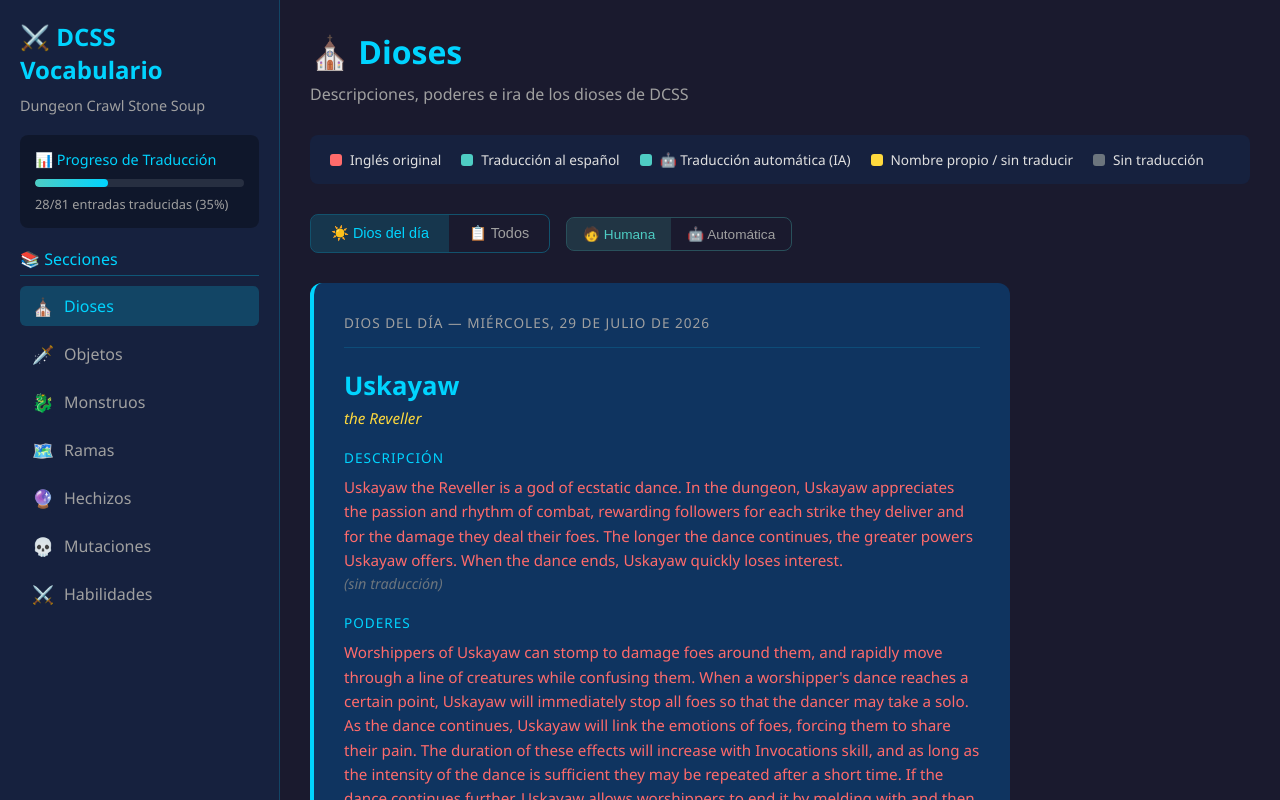
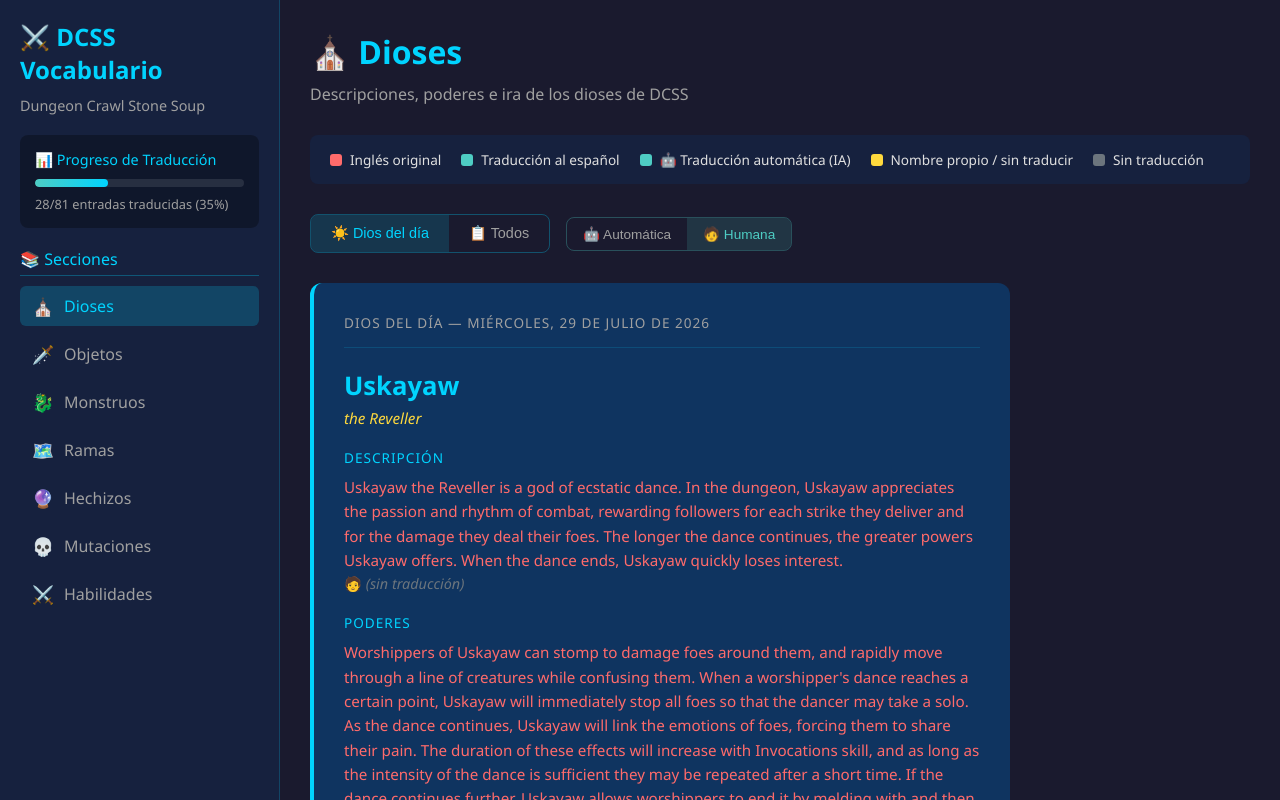
Before and after one commit to darellanodev/dcss-help, a React (Vite) app: page / in a window 1280 px wide. Both pictures are taken after a click on the button "🧑 Humana". Shown: the top 800 px of the page. Built offline with nearby package versions, Linux system fonts and the light colour scheme.

Commit message:
fix: Reorder buttons in TranslationToggle and use the human emoji in god cards

```diff
--- a/src/components/GodCard/GodCard.tsx
+++ b/src/components/GodCard/GodCard.tsx
@@ -10,7 +10,7 @@ interface GodCardProps {
 
 function renderSpanish(text: GodText, useMachine: boolean) {
   const sourceText = useMachine ? text.es_mt : text.es
-  const prefix = useMachine && text.es_mt ? '🤖 ' : ''
+  const prefix = useMachine ? '🤖 ' : '🧑 '
   if (sourceText) {
     return (
       <div
@@ -19,7 +19,7 @@ function renderSpanish(text: GodText, useMachine: boolean) {
       />
     )
   }
-  return <div className={styles.noTranslation}>(sin traducción)</div>
+  return <div className={styles.noTranslation}><span style={{fontStyle: 'normal'}}>{prefix}</span>(sin traducción)</div>
 }
 
 export default function GodCard({ god, useMachineTranslation }: GodCardProps) {
--- a/src/components/GodSpotlight/GodSpotlight.tsx
+++ b/src/components/GodSpotlight/GodSpotlight.tsx
@@ -19,7 +19,7 @@ function formatDate(): string {
 
 function renderSpanish(text: GodText, useMachine: boolean) {
   const sourceText = useMachine ? text.es_mt : text.es
-  const prefix = useMachine && text.es_mt ? '🤖 ' : ''
+  const prefix = useMachine ? '🤖 ' : '🧑 '
   if (sourceText) {
     return (
       <div
@@ -28,7 +28,7 @@ function renderSpanish(text: GodText, useMachine: boolean) {
       />
     )
   }
-  return <div className={styles.noTranslation}>(sin traducción)</div>
+  return <div className={styles.noTranslation}><span style={{fontStyle: 'normal'}}>{prefix}</span>(sin traducción)</div>
 }
 
 export default function GodSpotlight({ god, useMachineTranslation }: GodSpotlightProps) {
--- a/src/components/TranslationToggle/TranslationToggle.tsx
+++ b/src/components/TranslationToggle/TranslationToggle.tsx
@@ -9,17 +9,17 @@ export default function TranslationToggle({ useMachine, onChange }: TranslationT
   return (
     <div className={styles.toggleGroup}>
       <button
+        className={`${styles.toggleOption} ${useMachine ? styles.active : ''}`}
+        onClick={() => onChange(true)}
+      >
+        🤖 Automática
+      </button>
+      <button
         className={`${styles.toggleOption} ${!useMachine ? styles.active : ''}`}
         onClick={() => onChange(false)}
       >
         🧑 Humana
       </button>
-      <button
-        className={`${styles.toggleOption} ${useMachine ? styles.active : ''}`}
-        onClick={() => onChange(true)}
-      >
-        🤖 Automática
-      </button>
     </div>
   )
 }
```
